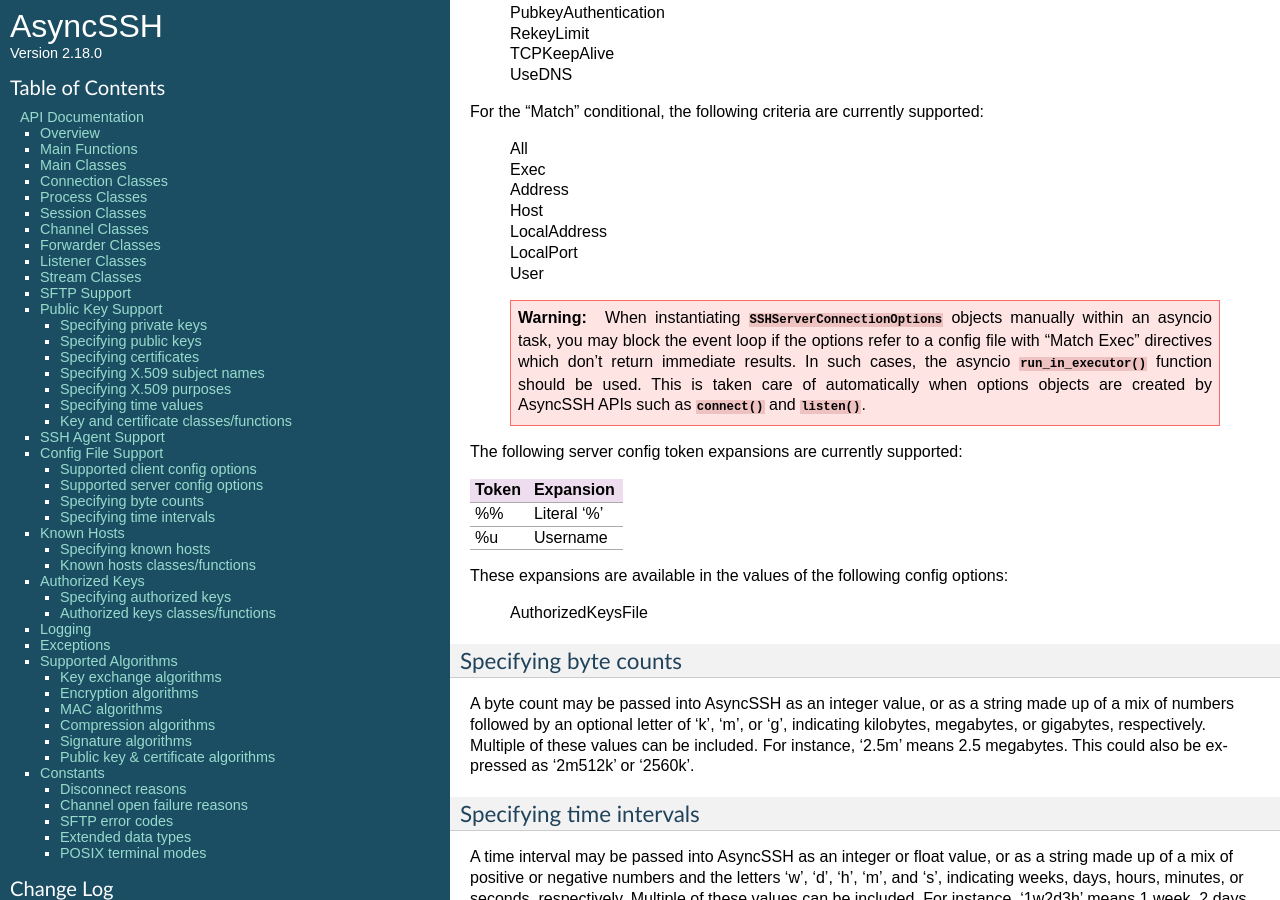
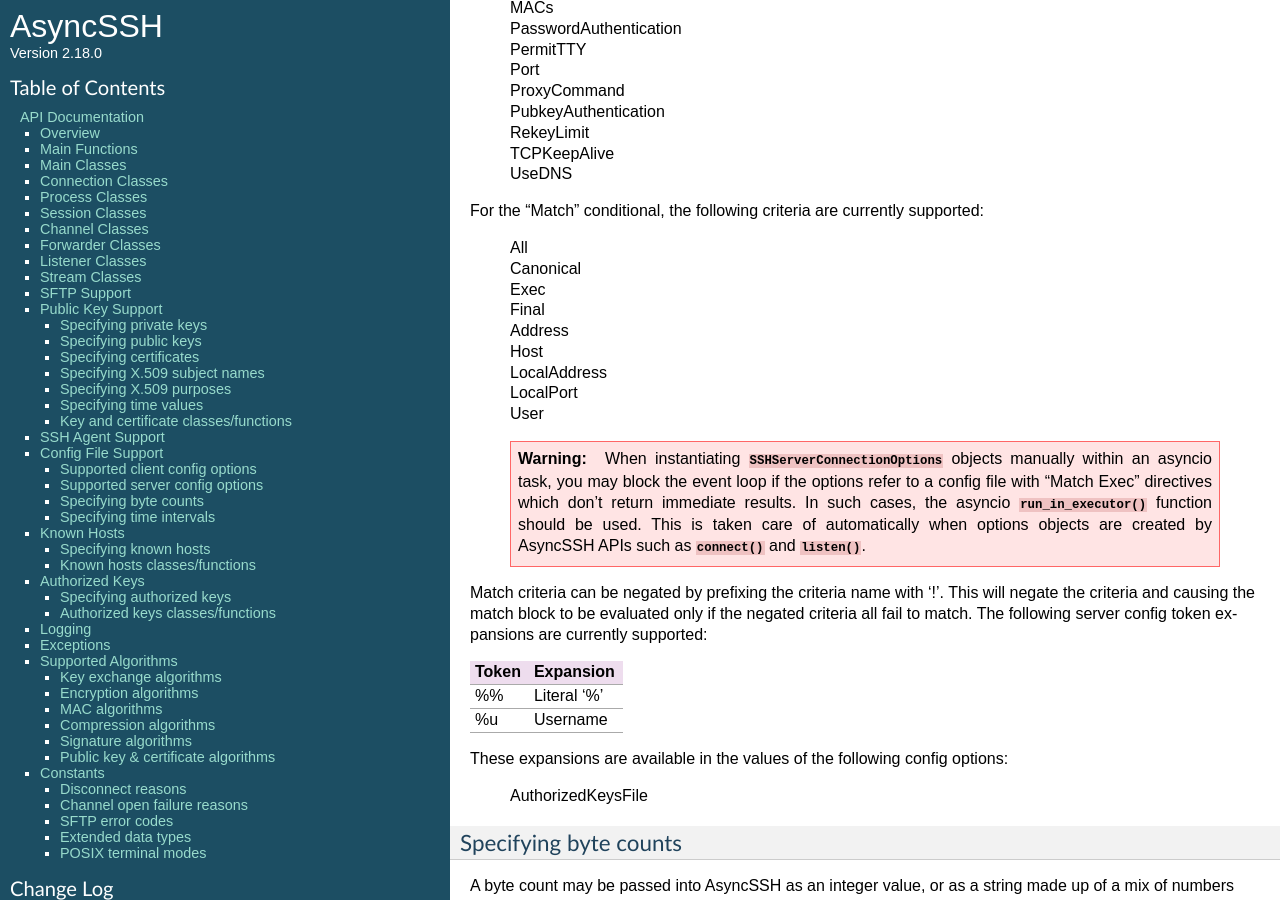
Before and after one commit to ronf/asyncssh, a Sphinx documentation site: the page built from docs/api.rst, in a window 1280 px wide and 900 px high, scrolled down 15251 px. Built offline with Sphinx 7.4.7, drawn with Linux system fonts in a browser that asks for light colours; some of the changed text lies outside the part shown.

Commit message:
Document the new match criteria and negation support

```diff
--- a/docs/api.rst
+++ b/docs/api.rst
@@ -1647,7 +1647,9 @@ The following OpenSSH client config options are currently supported:
 For the "Match" conditional, the following criteria are currently supported:
 
   | All
+  | Canonical
   | Exec
+  | Final
   | Host
   | LocalUser
   | OriginalHost
@@ -1661,6 +1663,10 @@ For the "Match" conditional, the following criteria are currently supported:
                function should be used. This is taken care of automatically
                when options objects are created by AsyncSSH APIs such as
                :func:`connect` and :func:`listen`.
+
+Match criteria can be negated by prefixing the criteria name with '!'.
+This will negate the criteria and causing the match block to be evaluated
+only if the negated criteria all fail to match.
 
 The following client config token expansions are currently supported:
 
@@ -1734,7 +1740,9 @@ The following OpenSSH server config options are currently supported:
 For the "Match" conditional, the following criteria are currently supported:
 
   | All
+  | Canonical
   | Exec
+  | Final
   | Address
   | Host
   | LocalAddress
@@ -1750,6 +1758,9 @@ For the "Match" conditional, the following criteria are currently supported:
                when options objects are created by AsyncSSH APIs such as
                :func:`connect` and :func:`listen`.
 
+Match criteria can be negated by prefixing the criteria name with '!'.
+This will negate the criteria and causing the match block to be evaluated
+only if the negated criteria all fail to match.
 The following server config token expansions are currently supported:
 
 .. table::
```
